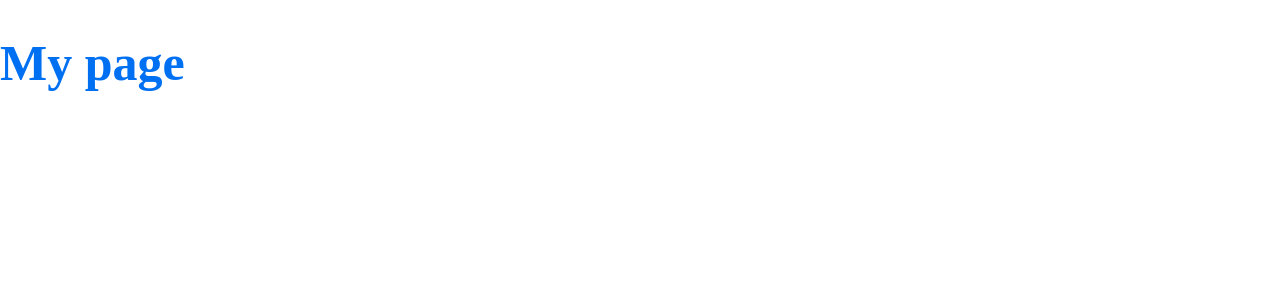
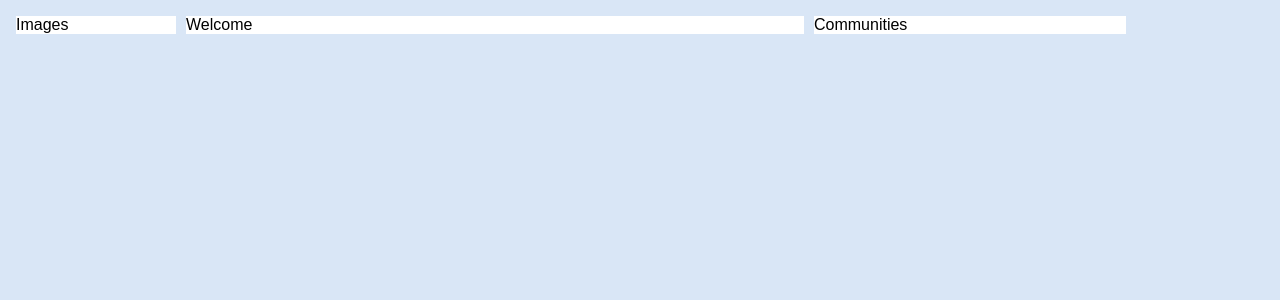
Before and after one commit to anapdh/kukut-app, a Next.js app: page / in a window 1280 px wide. Shown: the top 300 px of the page. Built offline with nearby package versions, Linux system fonts and the light colour scheme.

Commit message:
Add first style in columns and grid

```diff
--- a/pages/_app.js
+++ b/pages/_app.js
@@ -1,16 +1,27 @@
 import { createGlobalStyle, ThemeProvider } from 'styled-components'
 
 const GlobalStyle = createGlobalStyle`
-  body {
+  * {
     margin: 0;
     padding: 0;
     box-sizing: border-box;
+  }
+
+  body {
+    background-color: #d9e6f6;
+    font-family: sans-serif;
+  }
+
+  #__next {
+    display: flex;
+    min-height: 100vh;
+    flex-direction: column;
   }
 `
 
 const theme = {
   colors: {
-    primary: '#0070f3',
+    // primary: '#0070f3',
   },
 }
 
--- a/pages/index.js
+++ b/pages/index.js
@@ -1,10 +1,52 @@
 import styled from 'styled-components'
 
-const Title = styled.h1`
-  font-size: 50px;
-  color: ${({ theme }) => theme.colors.primary};
-`
+// const Title = styled.h1`
+//   font-size: 50px;
+//   color: ${({ theme }) => theme.colors.primary};
+// `
+
+// CARDS
+const Box = styled.div`
+  background: #fff;
+  border: 8px;
+`;
+
+// MAIN CONTENT - changing the main tag to a personal one
+const MainGrid = styled.main`
+  display: grid;
+  padding: 16px;
+  grid-gap: 10px;
+
+  @media (min-width: 860px) {
+    grid-template-areas:
+      "profileArea welcomeArea comuArea";
+    grid-template-columns: 160px 618px 312px;
+  }
+`;
 
 export default function Home() {
-  return <Title>My page</Title>
+  return (
+    <MainGrid>
+      <title>Kukut</title>
+
+
+      <div style={{gridArea: 'profileArea'}}>
+        <Box >
+          Images
+        </Box>
+      </div>
+
+      <div style={{gridArea: 'welcomeArea'}}>
+        <Box >
+          Welcome
+        </Box>
+      </div>
+
+      <div style={{gridArea: 'comuArea'}}>
+        <Box >
+          Communities
+        </Box>
+      </div>
+    </MainGrid>
+  )
 }
```
